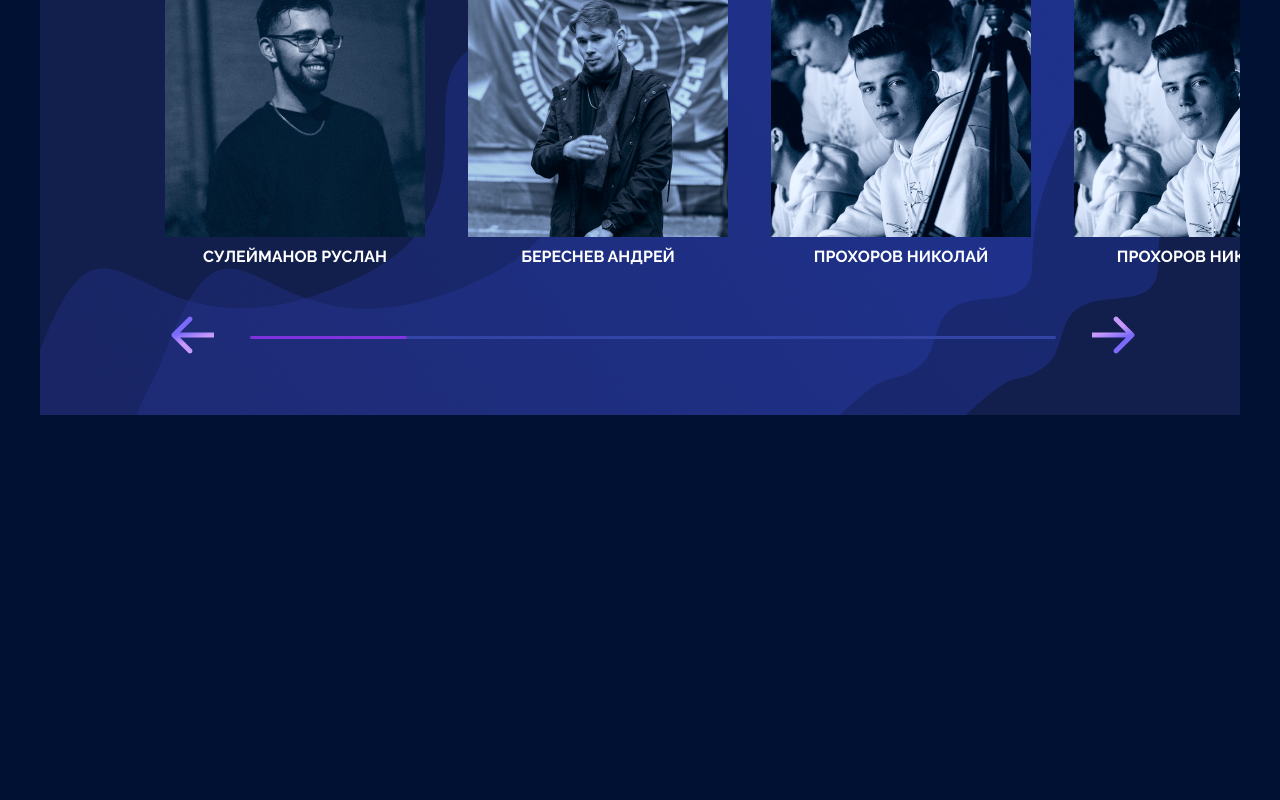
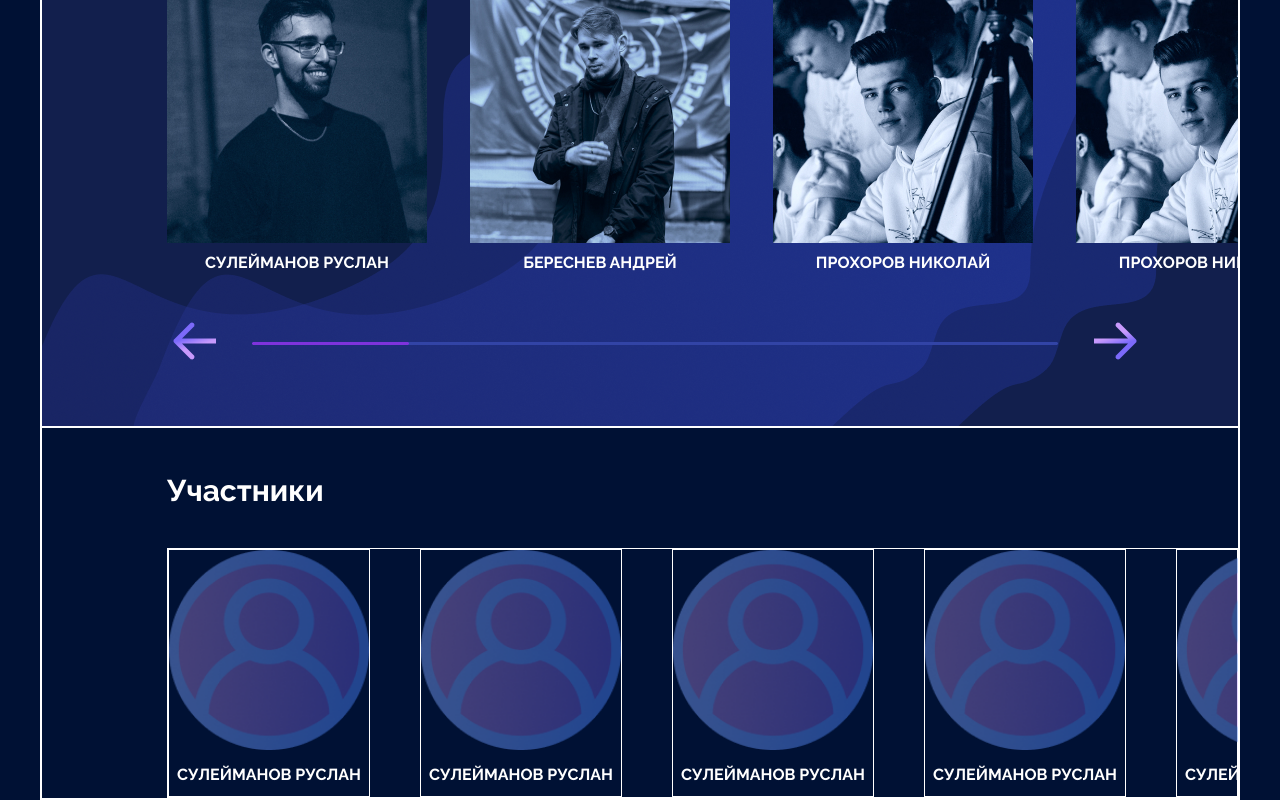
Before and after one commit to ksenia312/FTML-SITE, a React (Create React App) app: page / in a window 1280 px wide. Shown: the part 1571-2371 px from the top of the page. Before the commit the page ends 1986 px from the top, so only its background shows below. Built offline with nearby package versions, Linux system fonts and the light colour scheme; a web font is replaced by a local one.

Commit message:
Participants done

```diff
--- a/src/components/Content/Content.js
+++ b/src/components/Content/Content.js
@@ -3,6 +3,7 @@ import style from './Content.module.scss';
 import Intro from "../Intro/Intro";
 import Events from "../Events/Events";
 import Leaders from "../Leaders/Leaders";
+import Participants from "../Participants/Participants";
 
 
 export default class Content extends React.Component {
@@ -12,6 +13,7 @@ export default class Content extends React.Component {
         <Intro/>
         <Events/>
         <Leaders/>
+        <Participants/>
       </main>
     )
   }
--- a/src/components/Leaders/Leaders.module.scss
+++ b/src/components/Leaders/Leaders.module.scss
@@ -3,24 +3,12 @@
 .leaders_container {
   border: $markup;
   padding: 45px 0 0 125px;
-  @include sizes($h: 545px);
+  @include sizes($h: 550px);
   overflow:hidden;
   background: #121f4d no-repeat top right url('../../assets/files/leaders_background.png');
   .carousel_container {
     margin: 72px 0 0 0;
-    .carousel {
-      border: $markup;
-      @include flex-settings($j-content:none);
-      figure {
-        text-align: center;
-        text-transform: uppercase;
-        font-weight: bold;
-        margin-right: 43px;
-        figcaption{
-          line-height: 2em;
-        }
-      }
-    }
+   @include carousel;
     .switch {
       margin: 42px 0 0 0;
       @include flex-settings($j-content:none, $a-items:center);
--- /dev/null
+++ b/src/components/Participants/Participants.js
@@ -0,0 +1,37 @@
+import React from 'react';
+import style from './Participants.module.scss';
+import Profile from "../../assets/files/profile.png";
+
+
+export default class Participants extends React.Component {
+  constructor(props) {
+    super(props);
+    this.state = {
+      participants: {
+        1: {img: Profile, figcaption: 'Сулейманов Руслан'},
+        2: {img: Profile, figcaption: 'Сулейманов Руслан'},
+        3: {img: Profile, figcaption: 'Сулейманов Руслан'},
+        4: {img: Profile, figcaption: 'Сулейманов Руслан'},
+        5: {img: Profile, figcaption: 'Сулейманов Руслан'},
+      }
+    }
+  }
+
+  render() {
+    const {participants} = this.state
+    return (
+      <div id='leaders' className={style.participants_container}>
+        <h2 className={style.h2}>Участники</h2>
+        <div className={style.carousel_container}>
+          <div className={style.carousel}>
+            {Object.values(participants).map(p =>
+              (<figure>
+                <img src={p.img} alt='user'/>
+                <figcaption>{p.figcaption}</figcaption>
+              </figure>))}
+          </div>
+        </div>
+      </div>
+    )
+  }
+}
--- /dev/null
+++ b/src/components/Participants/Participants.module.scss
@@ -0,0 +1,23 @@
+@import "src/styles/index";
+
+.participants_container {
+  border: $markup;
+  padding: 45px 0 0 125px;
+  overflow:hidden;
+  @include sizes($h: 325px);
+  .carousel_container {
+    margin: 40px 0 0 0;
+    border: $markup;
+    @include carousel($i:50px);
+    figure {
+      border: $markup;
+      img {
+        @include sizes($w:200px, $h:200px)
+      }
+    }
+    figcaption{
+      padding: 5px;
+    }
+  }
+
+}
--- a/src/styles/_variables.scss
+++ b/src/styles/_variables.scss
@@ -1,5 +1,5 @@
 // Markup
-$markup: none; // 1px white solid
+$markup: 1px white solid; // 1px white solid
 
 // Font
 $default-font-style: Raleway;
--- a/src/styles/index.scss
+++ b/src/styles/index.scss
@@ -30,3 +30,18 @@ html, body {
   border-radius: 50px;
   width: $w;
 }
+
+@mixin carousel ($i:43px) {
+  .carousel {
+    @include flex-settings($j-content:none);
+    figure {
+      text-align: center;
+      text-transform: uppercase;
+      font-weight: bold;
+      margin-right: $i;
+      figcaption{
+        line-height: 2em;
+      }
+    }
+  }
+}
```
Also changed, not shown: src/assets/files/profile.png (added).
